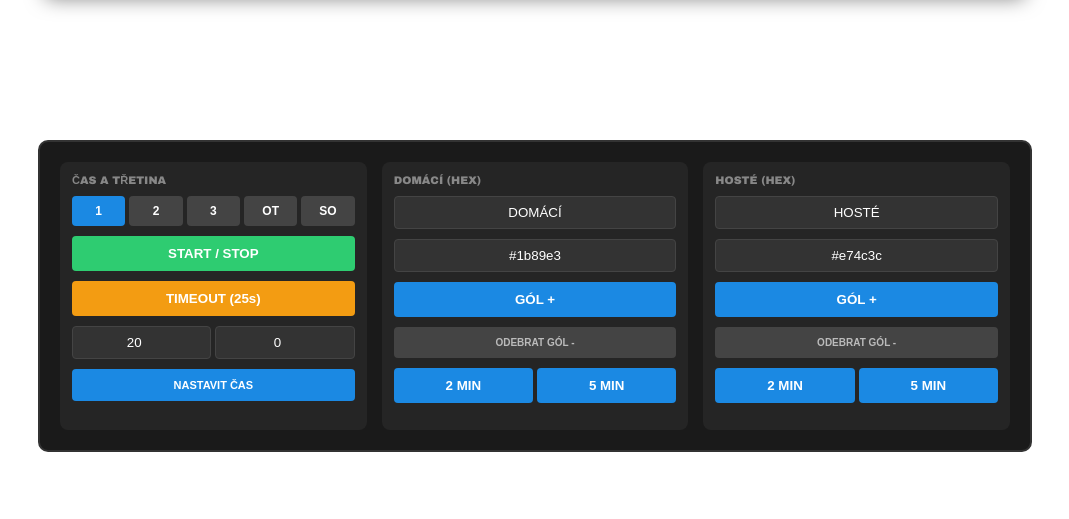
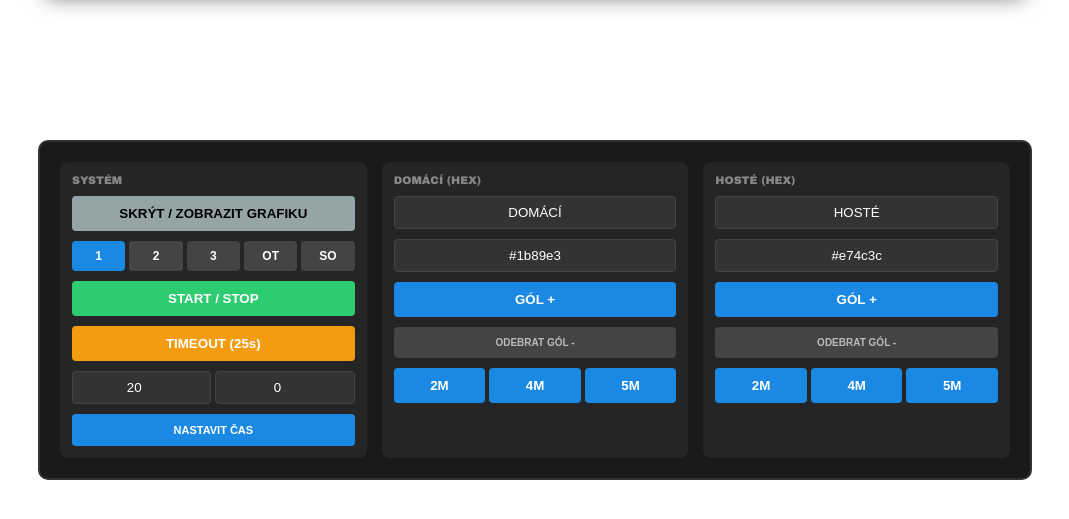
Before and after one commit to brambora100/hcvlasim, a plain HTML site: page index.html in a window 1280 px wide. Shown: the part 115-634 px from the top of the page, without its empty margins (105-1174 px from the left). Drawn offline with Linux system fonts and the light colour scheme.

Commit message:
Update index.html

```diff
--- a/index.html
+++ b/index.html
@@ -2,7 +2,7 @@
 <html lang="cs">
 <head>
     <meta charset="UTF-8">
-    <title>Hokejová Časomíra PRO - HEX & RESET SO</title>
+    <title>Hokejová Časomíra PRO - FULL</title>
     <style>
         :root {
             --bg-home: #1b89e3;
@@ -21,10 +21,23 @@
             display: flex;
             flex-direction: column;
             align-items: center;
+            overflow-x: hidden;
         }
 
-        /* SCOREBOARD */
-        #scoreboard-wrapper { width: 100%; max-width: 1100px; margin-bottom: 150px; }
+        /* SCOREBOARD WRAPPER S EFEKTEM */
+        #scoreboard-wrapper {
+            width: 100%;
+            max-width: 1100px;
+            margin-bottom: 150px;
+            transition: transform 0.6s cubic-bezier(0.4, 0, 0.2, 1), opacity 0.5s;
+            transform-origin: top;
+        }
+
+        /* Třída pro schování */
+        .hidden-ui {
+            transform: translateY(-200px);
+            opacity: 0;
+        }
 
         .scoreboard {
             display: flex;
@@ -104,12 +117,14 @@
         .btn-start { background: #2ecc71; color: white; }
         .btn-stop { background: #e74c3c; color: white; }
         .btn-timeout { background: #f39c12; color: white; }
+        .btn-hide { background: #95a5a6; color: black; }
         .btn-minus { background: #444; color: #bbb; font-size: 10px; }
         .btn-reset-so { background: #8e44ad; color: white; font-size: 11px; margin-top: 5px; }
 
         .period-selector { display: flex; gap: 4px; }
         .period-selector button { flex: 1; padding: 8px 0; background: #444; color: white; font-size: 12px; }
         .period-selector button.active { background: #1b89e3; }
+        .penalty-grid { display: grid; grid-template-columns: 1fr 1fr 1fr; gap: 4px; }
         .penalty-ctrl-list { font-size: 11px; margin-top: 5px; color: #aaa; }
     </style>
 </head>
@@ -144,7 +159,8 @@
 
     <div class="admin-panel">
         <div class="admin-group">
-            <h3>Čas a Třetina</h3>
+            <h3>Systém</h3>
+            <button class="btn-hide" onclick="toggleVisibility()">SKRÝT / ZOBRAZIT GRAFIKU</button>
             <div class="period-selector" id="p-selector">
                 <button onclick="setPeriod('1')" class="active">1</button>
                 <button onclick="setPeriod('2')">2</button>
@@ -159,7 +175,6 @@
                 <input type="number" id="in-sec" value="0" style="width:45%">
             </div>
             <button class="btn-blue" onclick="setManualTime()" style="font-size:11px">NASTAVIT ČAS</button>
-
             <div id="so-reset-container" style="display:none">
                 <button class="btn-reset-so" onclick="resetSO()" style="width:100%">RESET NÁJEZDŮ ↺</button>
             </div>
@@ -171,9 +186,10 @@
             <input type="text" id="in-hex-home" value="#1b89e3" placeholder="#HEX" oninput="updateSettings()">
             <button class="btn-blue" onclick="changeScore('home', 1)">GÓL +</button>
             <button class="btn-minus" onclick="changeScore('home', -1)">ODEBRAT GÓL -</button>
-            <div style="display:grid; grid-template-columns: 1fr 1fr; gap:4px">
-                <button class="btn-blue" onclick="addPenalty('home', 2)">2 MIN</button>
-                <button class="btn-blue" onclick="addPenalty('home', 5)">5 MIN</button>
+            <div class="penalty-grid">
+                <button class="btn-blue" onclick="addPenalty('home', 2)">2M</button>
+                <button class="btn-blue" onclick="addPenalty('home', 4)">4M</button>
+                <button class="btn-blue" onclick="addPenalty('home', 5)">5M</button>
             </div>
             <div id="ctrl-list-home" class="penalty-ctrl-list"></div>
             <div class="so-admin-ctrl" style="display:none; gap:5px; margin-top:5px">
@@ -188,9 +204,10 @@
             <input type="text" id="in-hex-away" value="#e74c3c" placeholder="#HEX" oninput="updateSettings()">
             <button class="btn-blue" onclick="changeScore('away', 1)">GÓL +</button>
             <button class="btn-minus" onclick="changeScore('away', -1)">ODEBRAT GÓL -</button>
-            <div style="display:grid; grid-template-columns: 1fr 1fr; gap:4px">
-                <button class="btn-blue" onclick="addPenalty('away', 2)">2 MIN</button>
-                <button class="btn-blue" onclick="addPenalty('away', 5)">5 MIN</button>
+            <div class="penalty-grid">
+                <button class="btn-blue" onclick="addPenalty('away', 2)">2M</button>
+                <button class="btn-blue" onclick="addPenalty('away', 4)">4M</button>
+                <button class="btn-blue" onclick="addPenalty('away', 5)">5M</button>
             </div>
             <div id="ctrl-list-away" class="penalty-ctrl-list"></div>
             <div class="so-admin-ctrl" style="display:none; gap:5px; margin-top:5px">
@@ -201,9 +218,14 @@
     </div>
 
     <script>
-        let timeLeft = 1200000, isRunning = false, lastTs = 0;
+        let timeLeft = 1200000, isRunning = false, lastTs = 0, isVisible = true;
         let scoreHome = 0, scoreAway = 0, penaltiesHome = [], penaltiesAway = [], soHome = [], soAway = [];
         let isTimeout = false, savedGameTime = 0;
+
+        function toggleVisibility() {
+            isVisible = !isVisible;
+            document.getElementById('scoreboard-wrapper').classList.toggle('hidden-ui', !isVisible);
+        }
 
         function updateSettings() {
             document.getElementById('name-home-display').innerText = document.getElementById('in-name-home').value;
@@ -215,15 +237,11 @@
         function setPeriod(p) {
             document.getElementById('disp-period').innerText = p;
             document.body.className = (p === 'SO') ? 'mode-so' : '';
-
-            // Zobrazení ovládání pro SO
             const isSO = (p === 'SO');
             document.querySelectorAll('.so-admin-ctrl').forEach(el => el.style.display = isSO ? 'flex' : 'none');
             document.getElementById('so-reset-container').style.display = isSO ? 'block' : 'none';
-
             if (p === 'OT') timeLeft = 5 * 60 * 1000;
             else if (['1','2','3'].includes(p)) timeLeft = 20 * 60 * 1000;
-
             const btns = document.querySelectorAll('#p-selector button');
             btns.forEach(btn => btn.classList.toggle('active', btn.innerText === p));
             updateDisplay();
```
